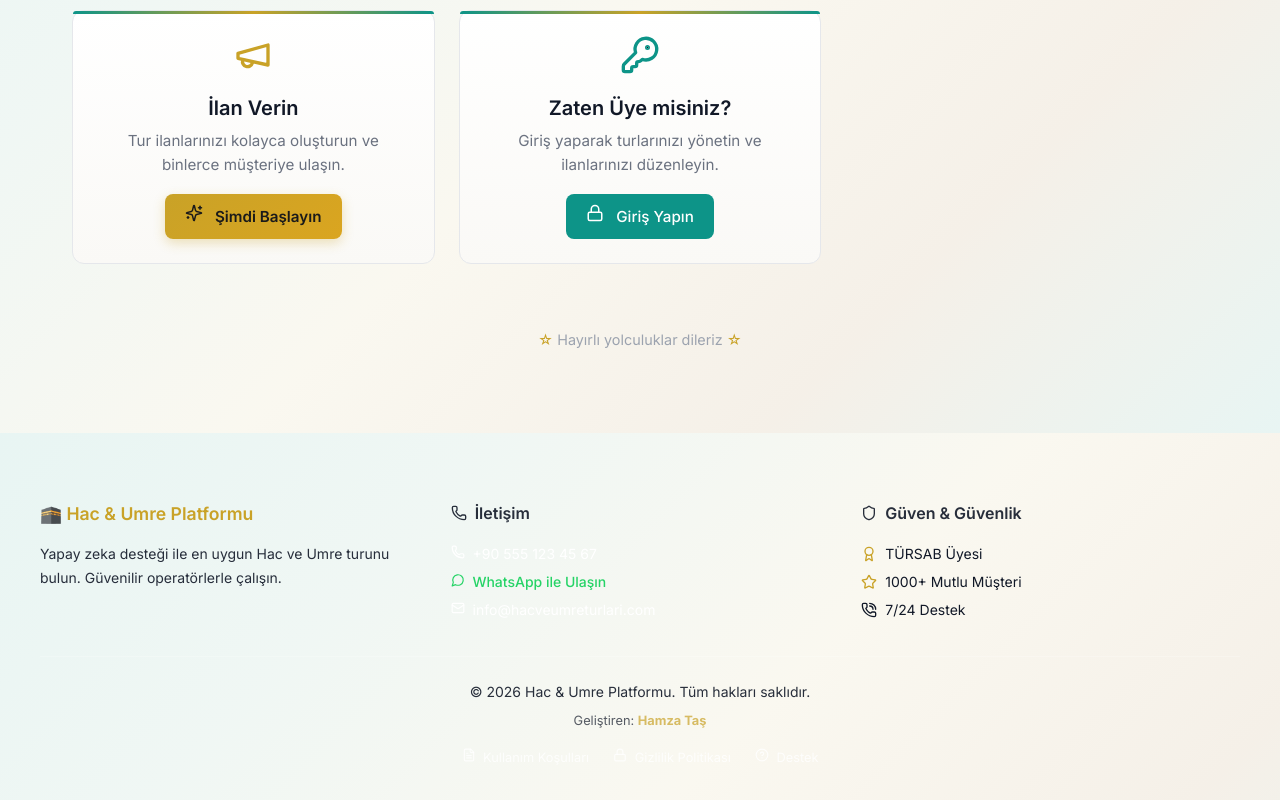
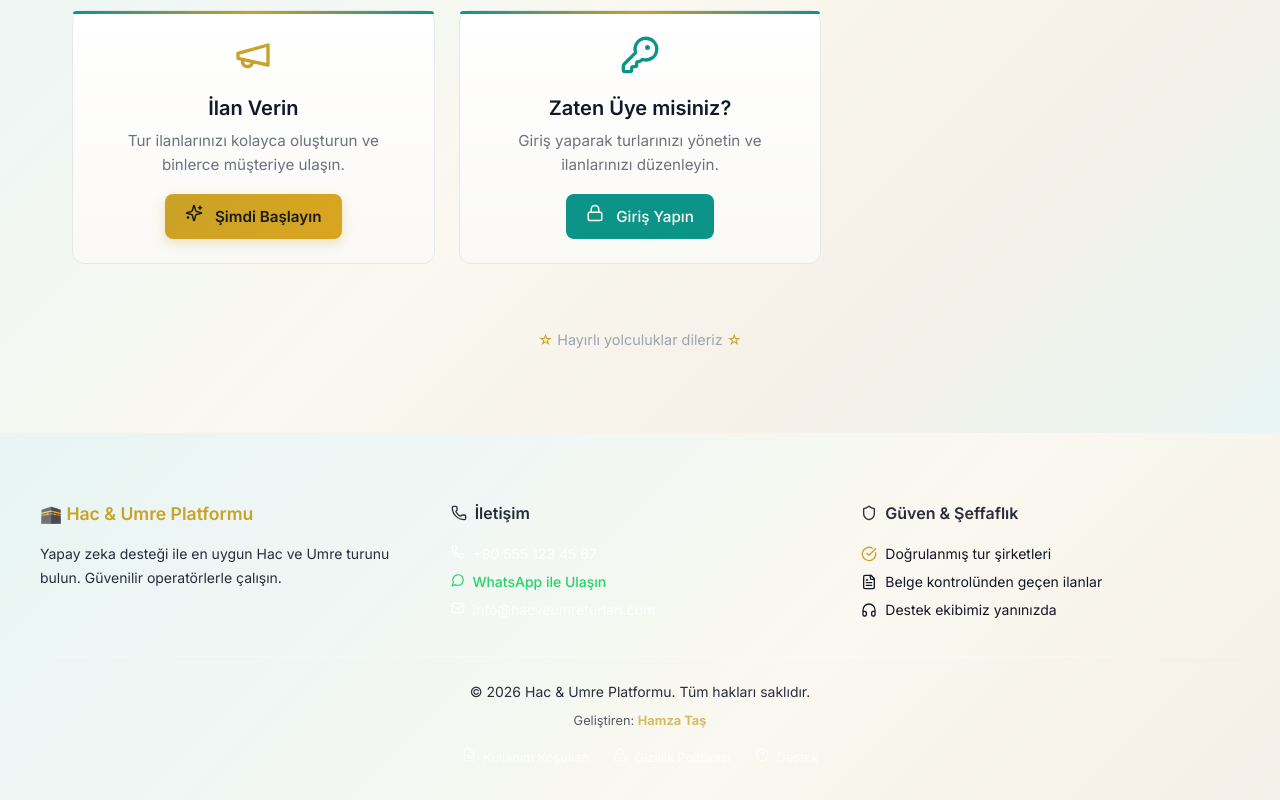
Before and after one commit to htas0443-max/hac-umre-platform, a React (Vite) app in the folder frontend/: page / in a window 1280 px wide. Shown: the part 1167-1967 px from the top of the page. Built offline with nearby package versions, Linux system fonts and the light colour scheme; no server answers; the HTML template or start-up script is replaced by a standard one.

Commit message:
update: Footer trust section - Guven ve Seffaflik

```diff
--- a/frontend/src/components/Footer.tsx
+++ b/frontend/src/components/Footer.tsx
@@ -1,7 +1,7 @@
 import { memo } from 'react';
 import { motion } from 'framer-motion';
 import { Link } from 'react-router-dom';
-import { Phone, MessageCircle, Mail, Award, Lock, Star, PhoneCall, FileText, Shield, HelpCircle } from 'lucide-react';
+import { Phone, MessageCircle, Mail, CheckCircle, FileText, Shield, HelpCircle, HeadphonesIcon, Lock } from 'lucide-react';
 
 const Footer = memo(function Footer() {
   return (
@@ -70,16 +70,16 @@ const Footer = memo(function Footer() {
 
           {/* Trust Badges */}
           <div>
-            <h3 style={{ fontSize: '1rem', marginBottom: '1rem', opacity: 0.9, display: 'flex', alignItems: 'center', gap: '0.5rem' }}><Shield size={16} /> Güven & Güvenlik</h3>
+            <h3 style={{ fontSize: '1rem', marginBottom: '1rem', opacity: 0.9, display: 'flex', alignItems: 'center', gap: '0.5rem' }}><Shield size={16} /> Güven & Şeffaflık</h3>
             <div style={{ fontSize: '0.875rem', lineHeight: 2 }}>
               <p style={{ display: 'flex', alignItems: 'center', gap: '0.5rem' }}>
-                <Award size={16} color="var(--accent-gold)" /> TÜRSAB Üyesi
+                <CheckCircle size={16} color="var(--accent-gold)" /> Doğrulanmış tur şirketleri
               </p>
               <p style={{ display: 'flex', alignItems: 'center', gap: '0.5rem' }}>
-                <Star size={16} color="var(--accent-gold)" /> 1000+ Mutlu Müşteri
+                <FileText size={16} /> Belge kontrolünden geçen ilanlar
               </p>
               <p style={{ display: 'flex', alignItems: 'center', gap: '0.5rem' }}>
-                <PhoneCall size={16} /> 7/24 Destek
+                <HeadphonesIcon size={16} /> Destek ekibimiz yanınızda
               </p>
             </div>
           </div>
```
